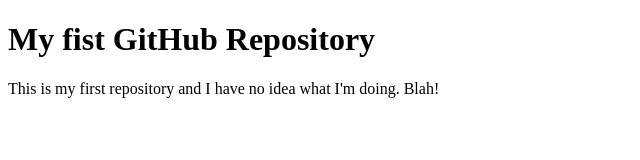
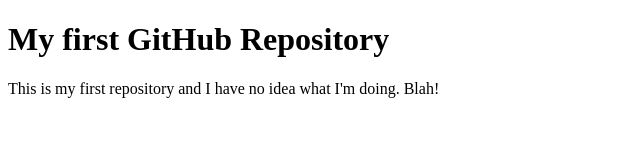
Before and after one commit to s4mh1m/s4mh1m.github.io, a plain HTML site: page index.html in a window 1280 px wide. Shown: the whole page, without its empty margins (0-640 px from the left). Drawn offline with Linux system fonts and the light colour scheme.

Commit message:
Fixed mispelling
fist = first

```diff
--- a/index.html
+++ b/index.html
@@ -5,7 +5,7 @@
     <title>My first GitHub Repository</title>
 </head>
 <body>
-    <h1>My fist GitHub Repository</h1>
+    <h1>My first GitHub Repository</h1>
     <p>This is my first repository and I have no idea what I'm doing. Blah!</p>
 </body>
 </html>
```
